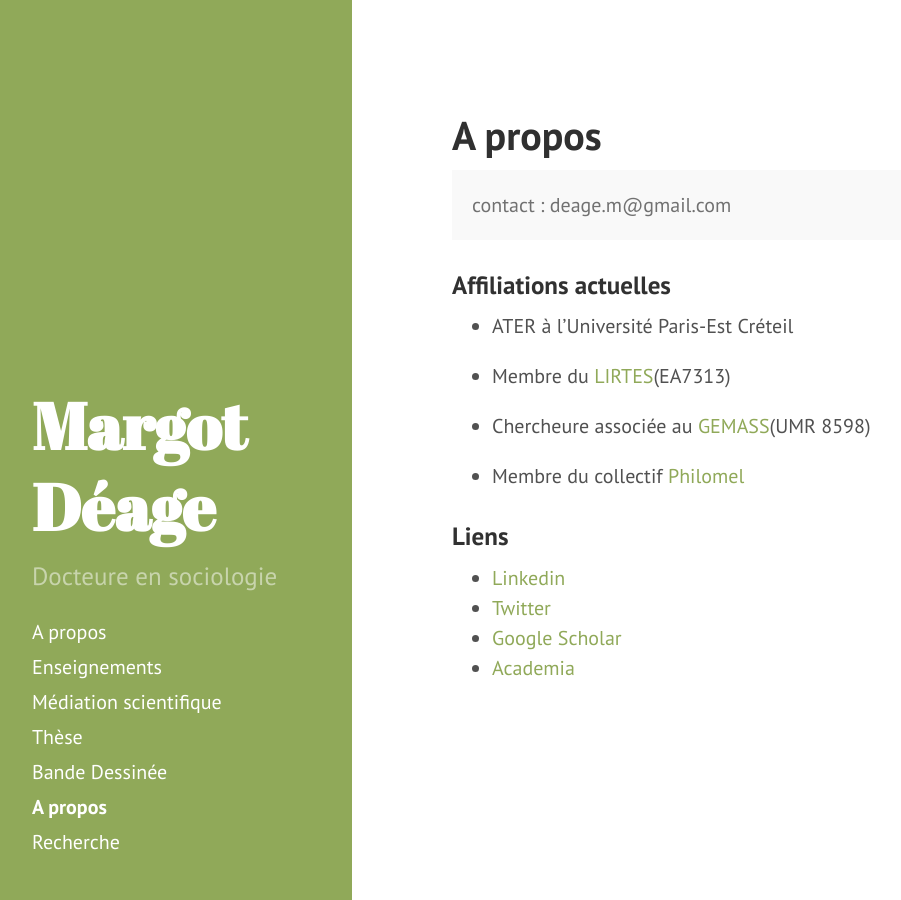
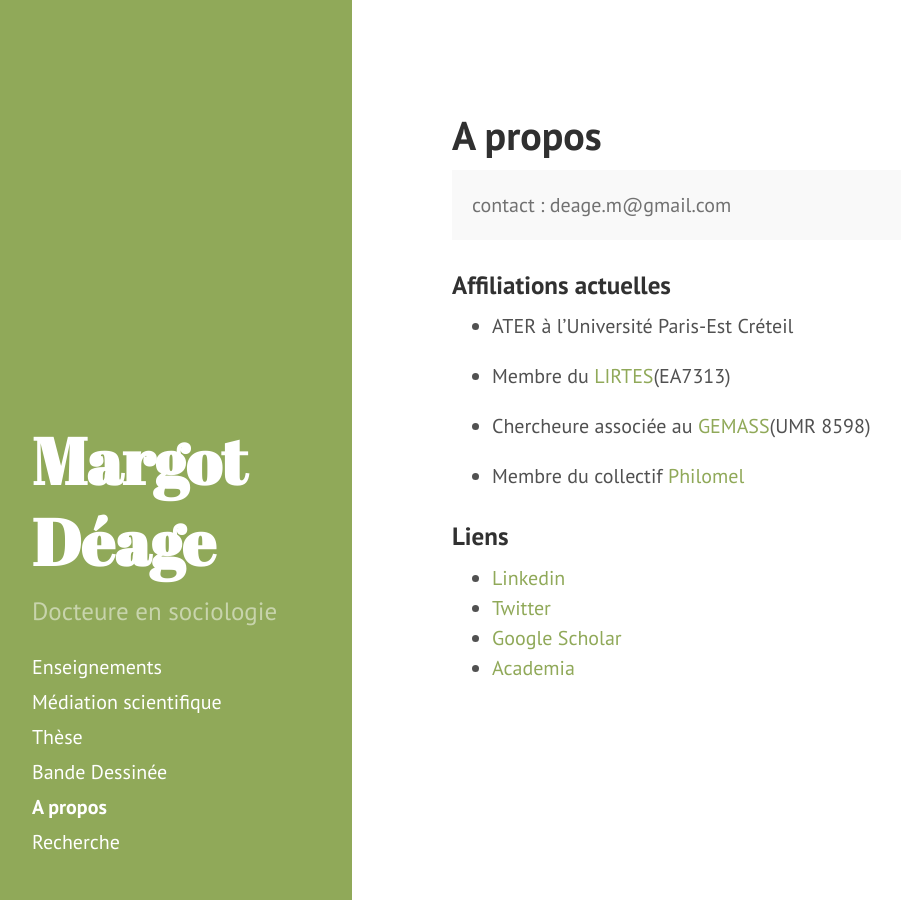
Before and after one commit to margotdeage/margotdeage.github.io, a Jekyll site: the page built from index.md, in a window 1280 px wide. Shown: the whole page, without its empty margins (8-909 px from the left). Built offline with Jekyll 4.4.1, drawn with Linux system fonts in a browser that asks for light colours; the list of posts is cut into pages by our own code.

Commit message:
Update sidebar.html

```diff
--- a/_includes/sidebar.html
+++ b/_includes/sidebar.html
@@ -10,7 +10,7 @@
     </div>
 
     <nav class="sidebar-nav">
-      <a class="sidebar-nav-item{% if page.url == site.baseurl %} active{% endif %}" href="{{ "/" | relative_url }}">A propos</a>
+
 
       {% assign pages_list = site.pages %}
       {% for node in pages_list %}
```
